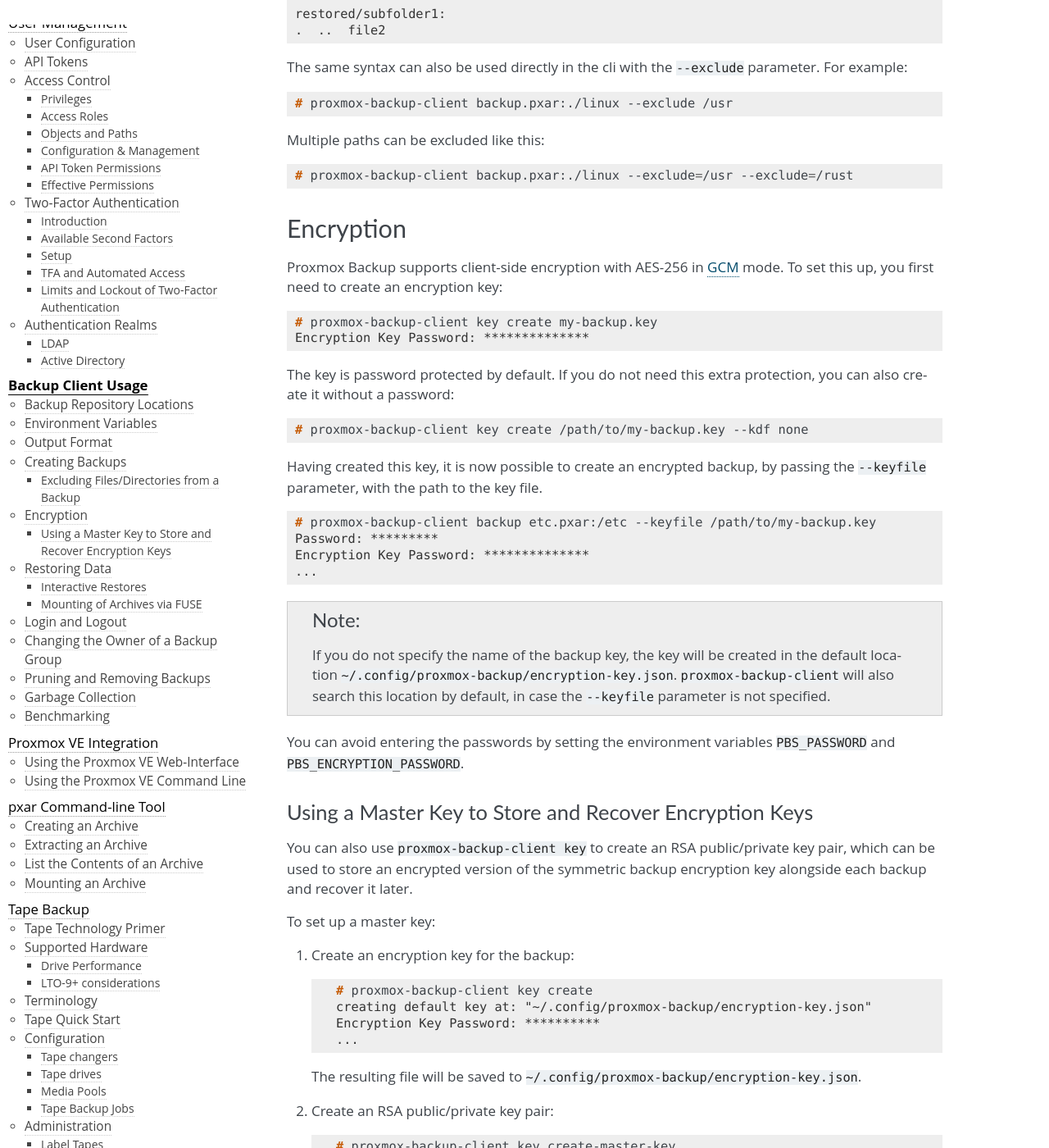
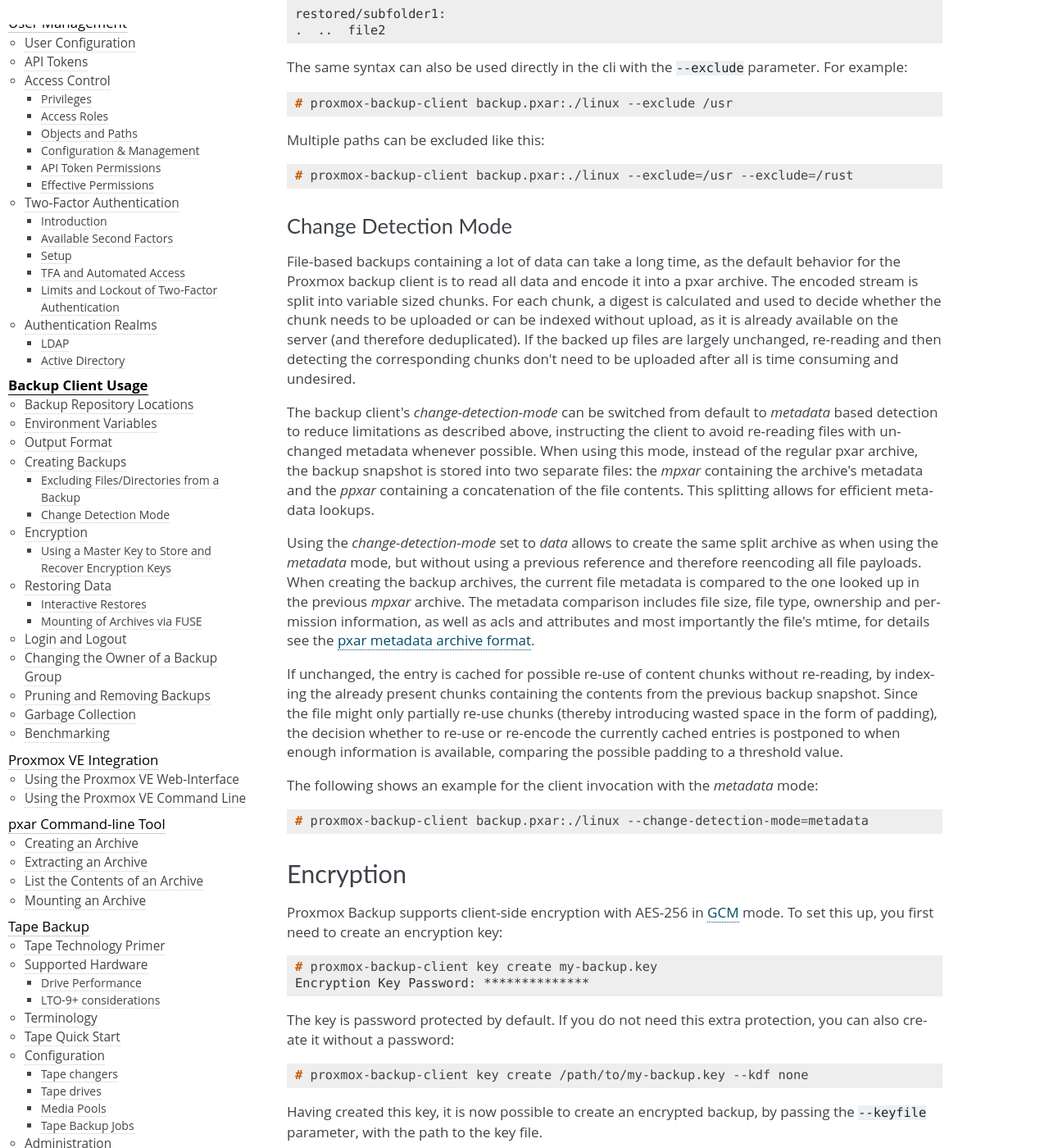
Before and after one commit to rikka-chunibyo/PBS-X, a Sphinx documentation site: the page built from docs/backup-client.rst, in a window 1280 px wide and 1400 px high, scrolled down 5690 px. Shown: the whole window at 82% size. Built offline with Sphinx 7.4.7, drawn with Linux system fonts in a browser that asks for light colours.

Commit message:
docs: add section describing change detection mode
Describe the motivation and basic principle of the clients change
detection mode and show an example invocation.

Signed-off-by: Christian Ebner <c.ebner@proxmox.com>

```diff
--- a/docs/backup-client.rst
+++ b/docs/backup-client.rst
@@ -279,6 +279,53 @@ Multiple paths can be excluded like this:
 .. code-block:: console
 
     # proxmox-backup-client backup.pxar:./linux --exclude=/usr --exclude=/rust
+
+.. _client_change_detection_mode:
+
+Change Detection Mode
+~~~~~~~~~~~~~~~~~~~~~
+
+File-based backups containing a lot of data can take a long time, as the default
+behavior for the Proxmox backup client is to read all data and encode it into a
+pxar archive.
+The encoded stream is split into variable sized chunks. For each chunk, a digest
+is calculated and used to decide whether the chunk needs to be uploaded or can
+be indexed without upload, as it is already available on the server (and
+therefore deduplicated). If the backed up files are largely unchanged,
+re-reading and then detecting the corresponding chunks don't need to be uploaded
+after all is time consuming and undesired.
+
+The backup client's `change-detection-mode` can be switched from default to
+`metadata` based detection to reduce limitations as described above, instructing
+the client to avoid re-reading files with unchanged metadata whenever possible.
+When using this mode, instead of the regular pxar archive, the backup snapshot
+is stored into two separate files: the `mpxar` containing the archive's metadata
+and the `ppxar` containing a concatenation of the file contents. This splitting
+allows for efficient metadata lookups.
+
+Using the `change-detection-mode` set to `data` allows to create the same split
+archive as when using the `metadata` mode, but without using a previous
+reference and therefore reencoding all file payloads.
+When creating the backup archives, the current file metadata is compared to the
+one looked up in the previous `mpxar` archive.
+The metadata comparison includes file size, file type, ownership and permission
+information, as well as acls and attributes and most importantly the file's
+mtime, for details see the
+:ref:`pxar metadata archive format <pxar-meta-format>`.
+
+If unchanged, the entry is cached for possible re-use of content chunks without
+re-reading, by indexing the already present chunks containing the contents from
+the previous backup snapshot. Since the file might only partially re-use chunks
+(thereby introducing wasted space in the form of padding), the decision whether
+to re-use or re-encode the currently cached entries is postponed to when enough
+information is available, comparing the possible padding to a threshold value.
+
+The following shows an example for the client invocation with the `metadata`
+mode:
+
+.. code-block:: console
+
+    # proxmox-backup-client backup.pxar:./linux --change-detection-mode=metadata
 
 .. _client_encryption:
 
--- a/docs/technical-overview.rst
+++ b/docs/technical-overview.rst
@@ -28,6 +28,9 @@ which are not chunked, e.g. the client log), or one or more indexes
 
 When uploading an index, the client first has to read the source data, chunk it
 and send the data as chunks with their identifying checksum to the server.
+When using the :ref:`change detection mode <change_detection_mode>` payload
+chunks for unchanged files are reused from the previous snapshot, thereby not
+reading the source data again.
 
 If there is a previous Snapshot in the backup group, the client can first
 download the chunk list of the previous Snapshot. If it detects a chunk that
```
